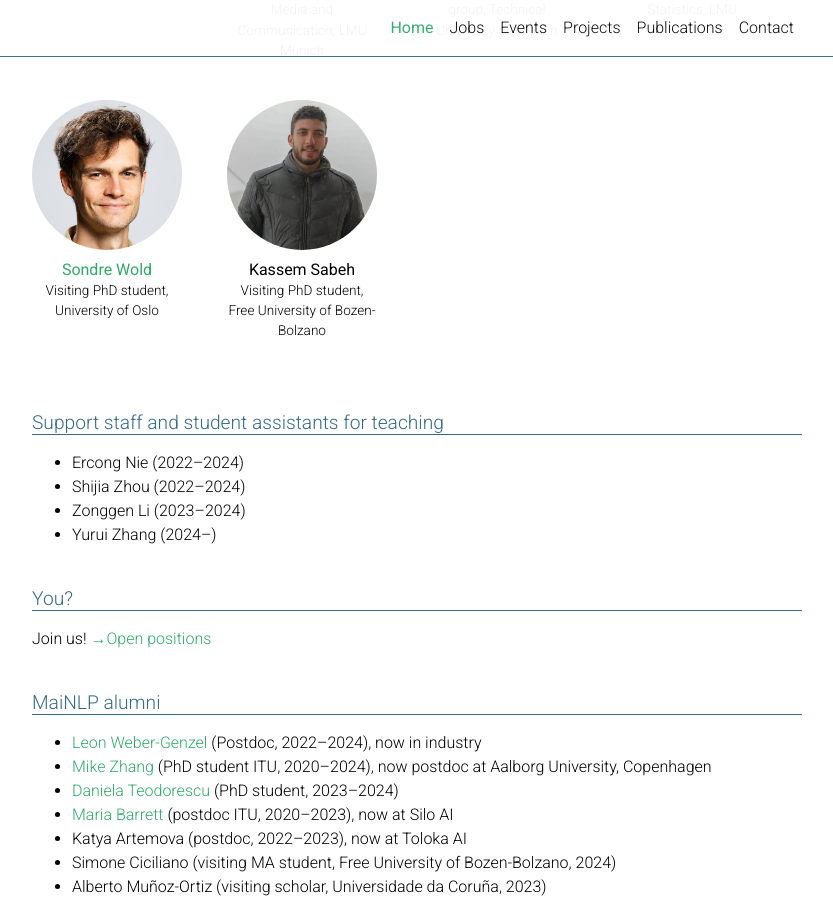
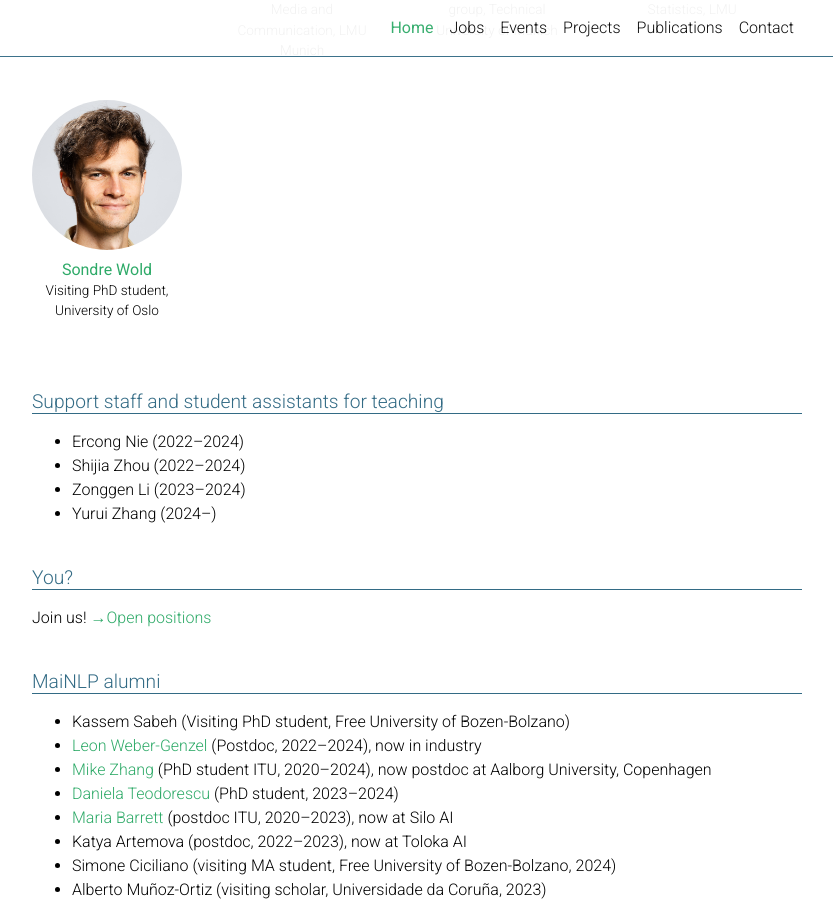
Before and after one commit to mainlp/mainlp.github.io, a Jekyll site: the page built from _pages/about.md, in a window 1280 px wide and 900 px high, scrolled down 3444 px. Shown: the whole window, without its empty margins (223-1056 px from the left). Built offline with Jekyll 4.4.1, drawn with Linux system fonts in a browser that asks for light colours; full-size pictures stand in for the smaller copies a plugin makes; comment, search, counter and statistics services are not loaded; a style sheet for code colours, icons or effects is not loaded; part of the change alters nothing that is shown.

Commit message:
Update about.md, kassem

```diff
--- a/_pages/about.md
+++ b/_pages/about.md
@@ -146,9 +146,6 @@ affiliated:
       description: Visiting PhD student, University of Oslo
       picture: sondre.jpg
       website: https://www.mn.uio.no/ifi/english/people/aca/sondrewo/index.html
-    - name: Kassem Sabeh
-      description: Visiting PhD student, Free University of Bozen-Bolzano
-      picture: kassem.jpg
 
 ---
 
@@ -238,6 +235,7 @@ In broad terms, our aim human-centric NLP: to make NLP models more robust and in
 
  <h2 class="category">MaiNLP alumni</h2>
   <ul>
+    <li>Kassem Sabeh (Visiting PhD student, Free University of Bozen-Bolzano)</li>
     <li><a href="https://leonweber.me/">Leon Weber-Genzel</a> (Postdoc, 2022–2024), now in industry</li>
     <li><a href="https://jjzha.github.io/">Mike Zhang</a> (PhD student ITU, 2020–2024), now postdoc at Aalborg University, Copenhagen</li>
     <li><a href="https://dteodore.github.io/">Daniela Teodorescu</a> (PhD student, 2023–2024)</li>
```
